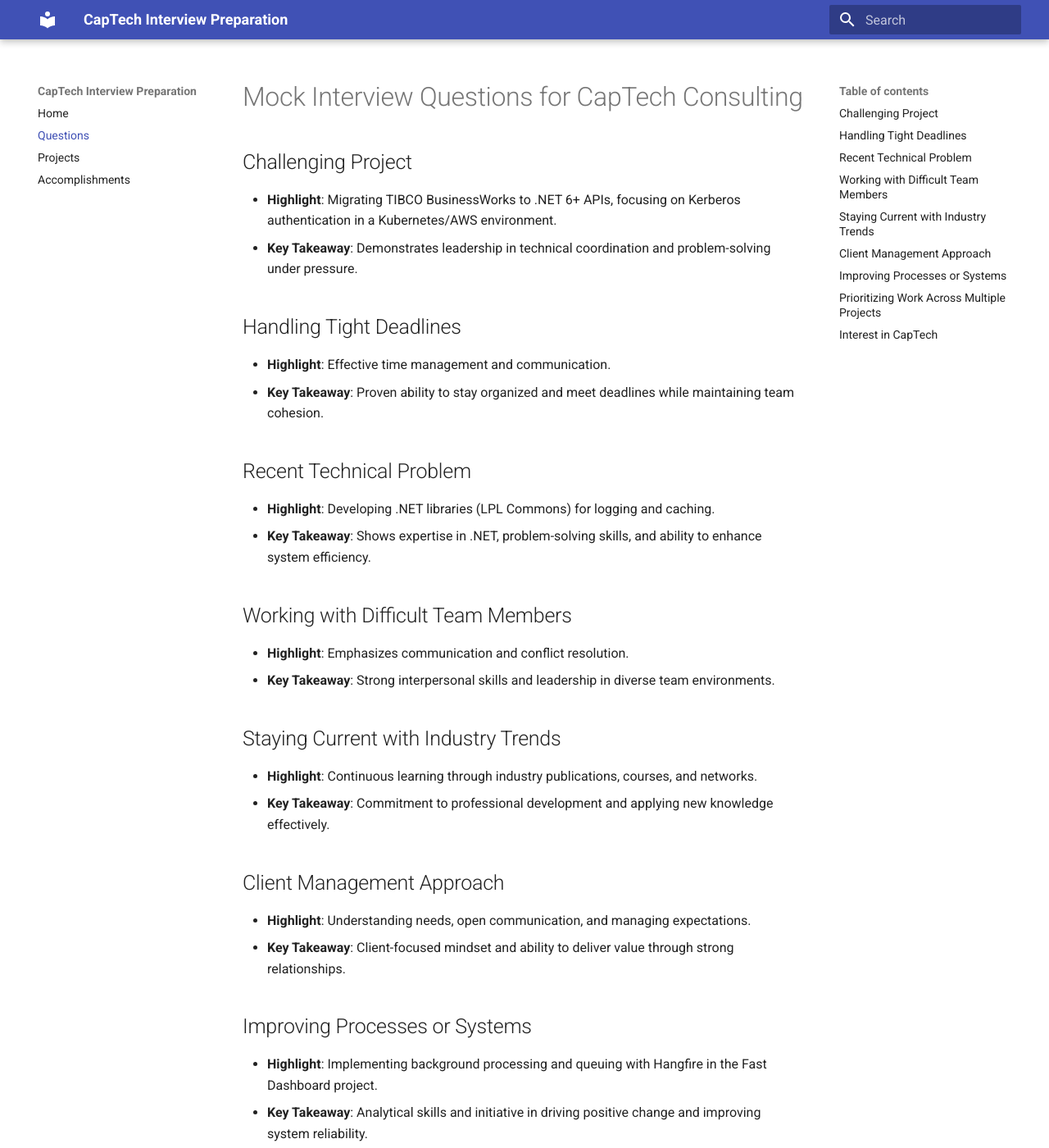
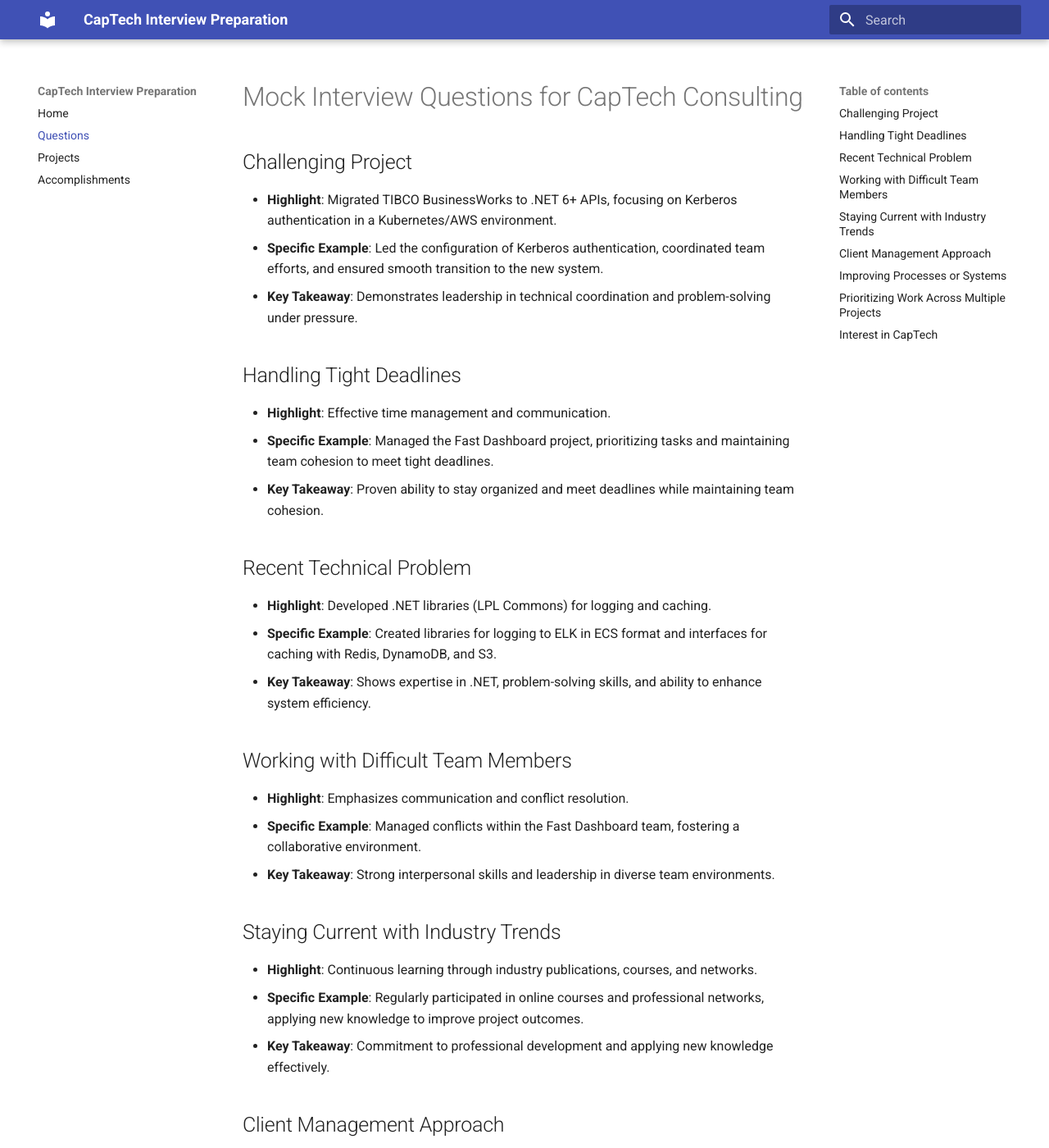
Before and after one commit to taylorbobaylor/captech, an MkDocs documentation site: the page built from docs/questions.md, in a window 1280 px wide and 1400 px high. Shown: the whole window at 82% size. Built offline with MkDocs 1.6.1 and Material for MkDocs 9.7.7, drawn with Linux system fonts in a browser that asks for light colours; some of the changed text lies outside the part shown.

Commit message:
Add more details

```diff
--- a/docs/questions.md
+++ b/docs/questions.md
@@ -2,45 +2,54 @@
 
 ## Challenging Project
 
-- **Highlight**: Migrating TIBCO BusinessWorks to .NET 6+ APIs, focusing on Kerberos authentication in a Kubernetes/AWS environment.
+- **Highlight**: Migrated TIBCO BusinessWorks to .NET 6+ APIs, focusing on Kerberos authentication in a Kubernetes/AWS environment.
+- **Specific Example**: Led the configuration of Kerberos authentication, coordinated team efforts, and ensured smooth transition to the new system.
 - **Key Takeaway**: Demonstrates leadership in technical coordination and problem-solving under pressure.
 
 ## Handling Tight Deadlines
 
 - **Highlight**: Effective time management and communication.
+- **Specific Example**: Managed the Fast Dashboard project, prioritizing tasks and maintaining team cohesion to meet tight deadlines.
 - **Key Takeaway**: Proven ability to stay organized and meet deadlines while maintaining team cohesion.
 
 ## Recent Technical Problem
 
-- **Highlight**: Developing .NET libraries (LPL Commons) for logging and caching.
+- **Highlight**: Developed .NET libraries (LPL Commons) for logging and caching.
+- **Specific Example**: Created libraries for logging to ELK in ECS format and interfaces for caching with Redis, DynamoDB, and S3.
 - **Key Takeaway**: Shows expertise in .NET, problem-solving skills, and ability to enhance system efficiency.
 
 ## Working with Difficult Team Members
 
 - **Highlight**: Emphasizes communication and conflict resolution.
+- **Specific Example**: Managed conflicts within the Fast Dashboard team, fostering a collaborative environment.
 - **Key Takeaway**: Strong interpersonal skills and leadership in diverse team environments.
 
 ## Staying Current with Industry Trends
 
 - **Highlight**: Continuous learning through industry publications, courses, and networks.
+- **Specific Example**: Regularly participated in online courses and professional networks, applying new knowledge to improve project outcomes.
 - **Key Takeaway**: Commitment to professional development and applying new knowledge effectively.
 
 ## Client Management Approach
 
 - **Highlight**: Understanding needs, open communication, and managing expectations.
+- **Specific Example**: Successfully managed client relationships in the Fast Dashboard project by maintaining open lines of communication and clear expectations.
 - **Key Takeaway**: Client-focused mindset and ability to deliver value through strong relationships.
 
 ## Improving Processes or Systems
 
 - **Highlight**: Implementing background processing and queuing with Hangfire in the Fast Dashboard project.
+- **Specific Example**: Developed an orchestration layer for mergers and acquisitions, improving system performance and reliability.
 - **Key Takeaway**: Analytical skills and initiative in driving positive change and improving system reliability.
 
 ## Prioritizing Work Across Multiple Projects
 
 - **Highlight**: Framework for assessing deadlines, importance, and resources.
+- **Specific Example**: Utilized prioritization strategies to manage multiple high-priority projects concurrently, ensuring timely delivery and quality.
 - **Key Takeaway**: Effective multitasking and organizational skills to deliver quality work.
 
 ## Interest in CapTech
 
 - **Highlight**: Attracted by company culture, projects, and reputation. Excited about working with a diverse client base.
+- **Specific Example**: Collaborated with CapTech consultants at LPL and was impressed by their expertise and professionalism.
 - **Key Takeaway**: Genuine interest in the company and alignment with its values and goals.
```
Also changed, not shown: docs/projects.md (+3 -1 lines), 1 other file.
